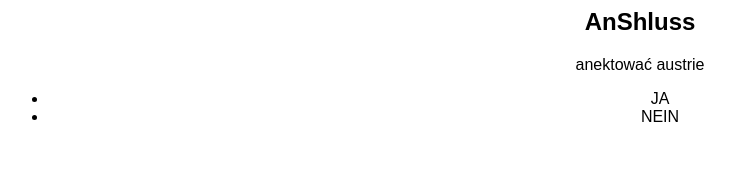
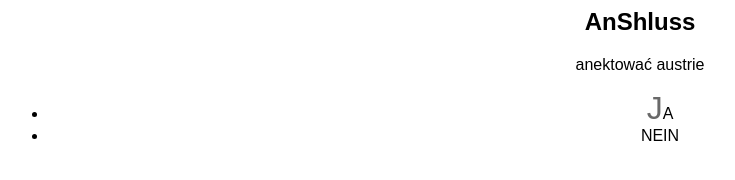
Before and after one commit to Przyczepa/WW2, a plain HTML site: page index.html in a window 1280 px wide. Shown: the whole page, without its empty margins (0-735 px from the left). Drawn offline with Linux system fonts and the light colour scheme.

Commit message:
Update styl.css ul

```diff
--- a/styl.css
+++ b/styl.css
@@ -9,3 +9,7 @@ body{
   border:1px solid red;
   box-shadow:2px 2px 2px dimgray;
 }
+ul::first-letter{
+  font-size:200%;
+  color:dimgray;
+}
```
